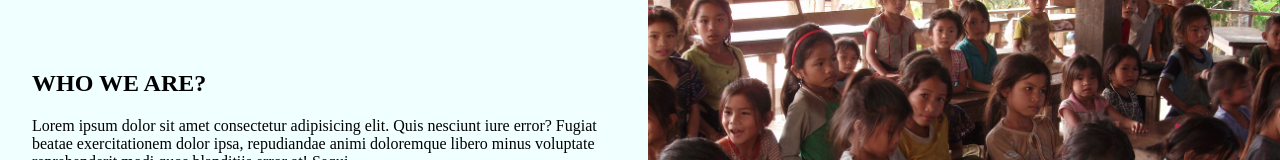
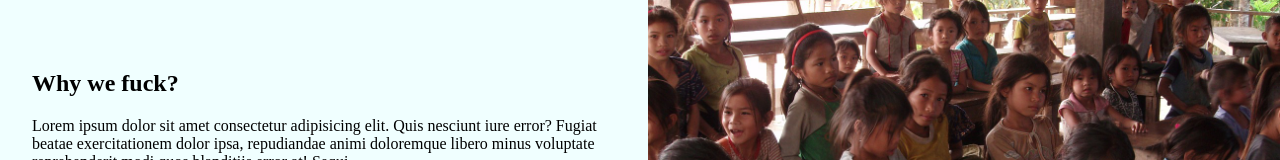
Before and after one commit to ashugupta-26/schoolnewfrontend, a Next.js app: page / in a window 1280 px wide. Shown: the part 341-501 px from the top of the page. Built offline with nearby package versions, Linux system fonts and the light colour scheme.

Commit message:
i am fucked up

```diff
--- a/app/components/home/Home.jsx
+++ b/app/components/home/Home.jsx
@@ -9,7 +9,7 @@ const Home = () => {
       <Navbar />
       <section className={styles.home} id="home">
         <div className={styles.hometext}>
-          <h1>WHO WE ARE? </h1>
+          <h1>Why we fuck? </h1>
           <p>Lorem ipsum dolor sit amet consectetur adipisicing elit. Quis nesciunt iure error? Fugiat beatae exercitationem dolor ipsa, repudiandae animi doloremque libero minus voluptate reprehenderit modi quos blanditiis error at! Sequi.</p>
           <div className={styles.latter}>
             <form>
```
